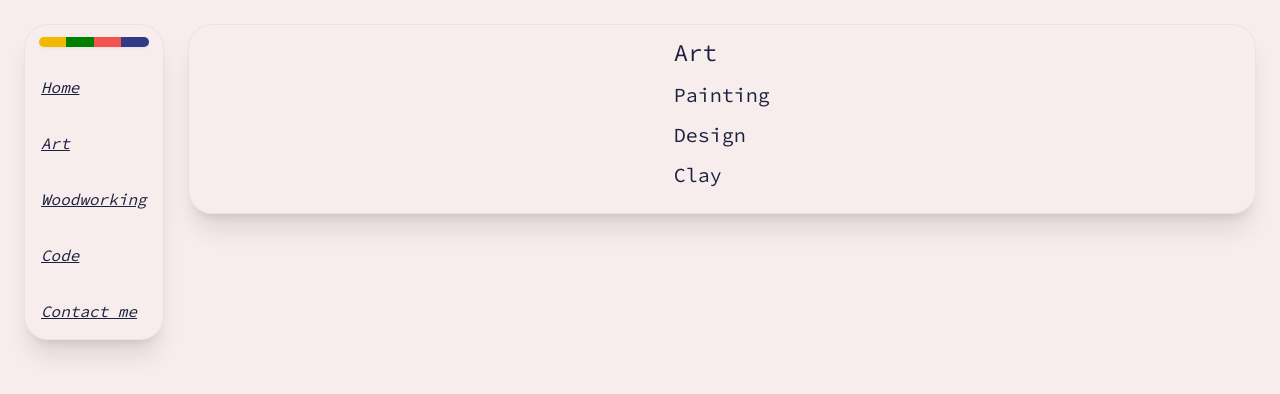
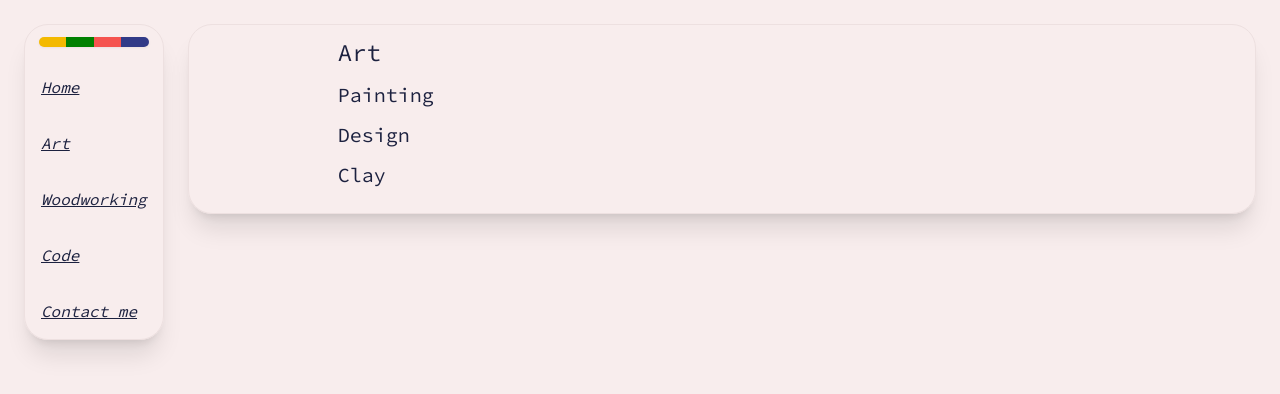
Before and after one commit to ivurnave/evan-md-website, a Next.js app: page /art in a window 1280 px wide. Shown: the top 394 px of the page. Built offline with nearby package versions, Linux system fonts and the light colour scheme.

Commit message:
fix wider spacing for page

```diff
--- a/src/components/MarkdownPage.tsx
+++ b/src/components/MarkdownPage.tsx
@@ -5,7 +5,7 @@ export const MarkdownPage = (props: { markdownFileName: string }) => {
   const mdContent = getMarkdownContent(props.markdownFileName);
   return (
     <div className="p-2 rounded-3xl border-solid border border-outline shadow-xl flex flex-col items-center">
-      <Markdown className="max-w-2xl">{mdContent}</Markdown>
+      <Markdown className="w-full max-w-3xl">{mdContent}</Markdown>
     </div>
   );
 }
```
